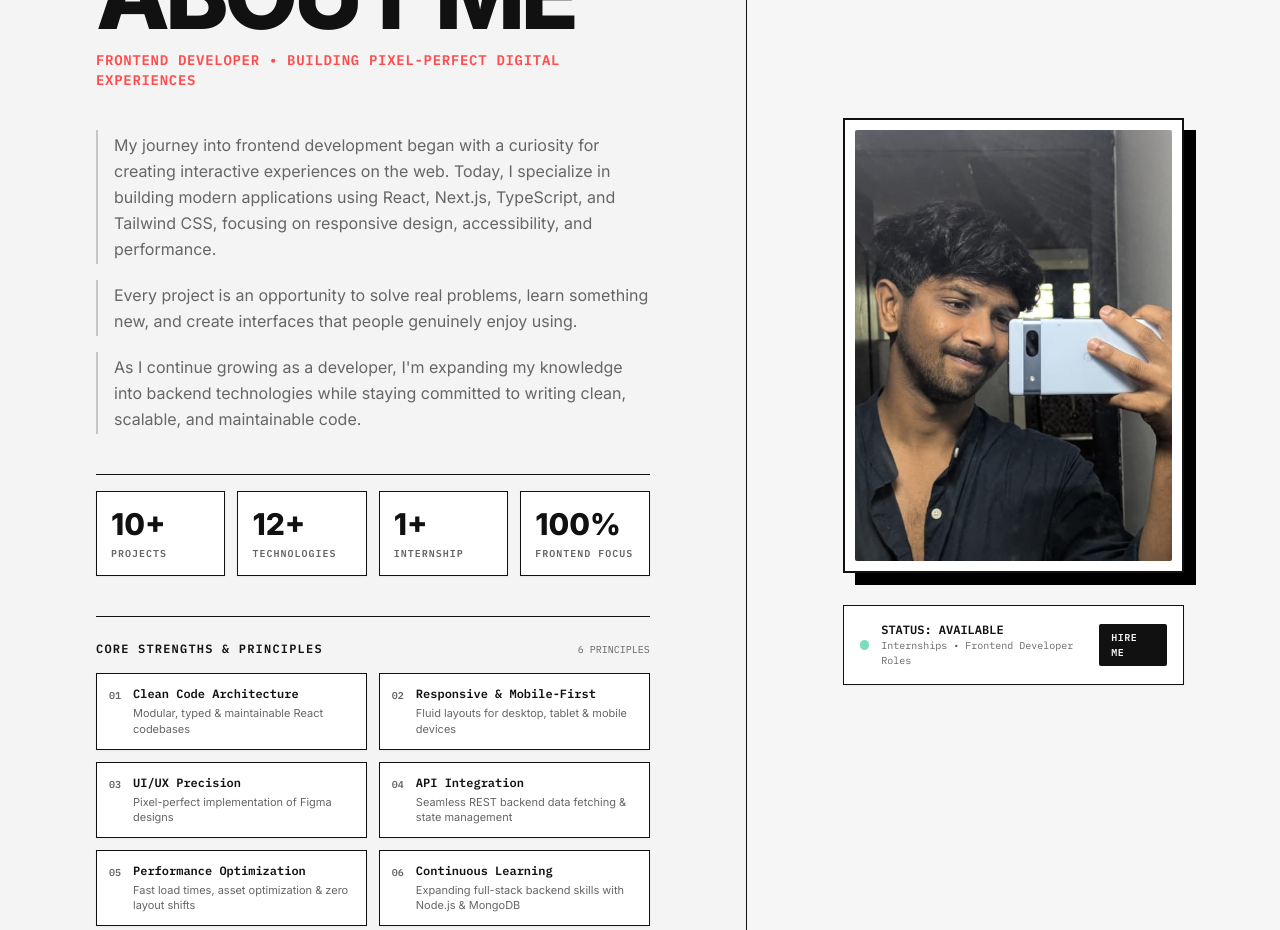
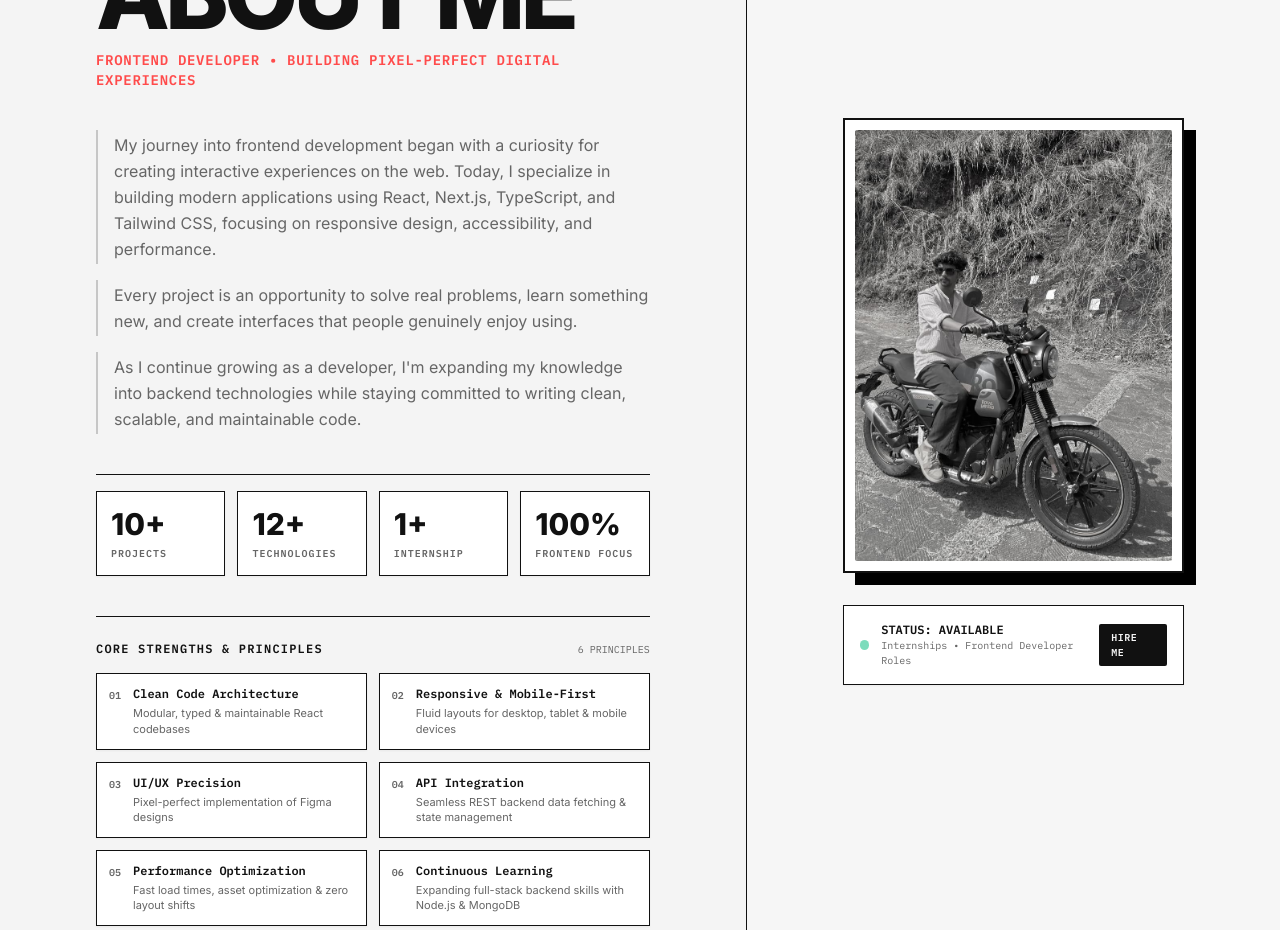
Before and after one commit to navaneethpv/navaneeth-portfolio, a Next.js app: page / in a window 1280 px wide. Shown: the part 1300-2230 px from the top of the page. Built offline with nearby package versions, Linux system fonts and the light colour scheme; some icons are missing.

Commit message:
style: update profile image file path to profile.png

```diff
--- a/src/data/portfolioData.ts
+++ b/src/data/portfolioData.ts
@@ -126,7 +126,7 @@ export const portfolioData: PortfolioData = {
       "As I continue growing as a developer, I'm expanding my knowledge into backend technologies while staying committed to writing clean, scalable, and maintainable code."
     ],
     bioImage:
-      "./profile1.jpeg",
+      "./profile.png",
     stats: [
       { label: "Projects", value: "10+" },
       { label: "Technologies", value: "12+" },
```
